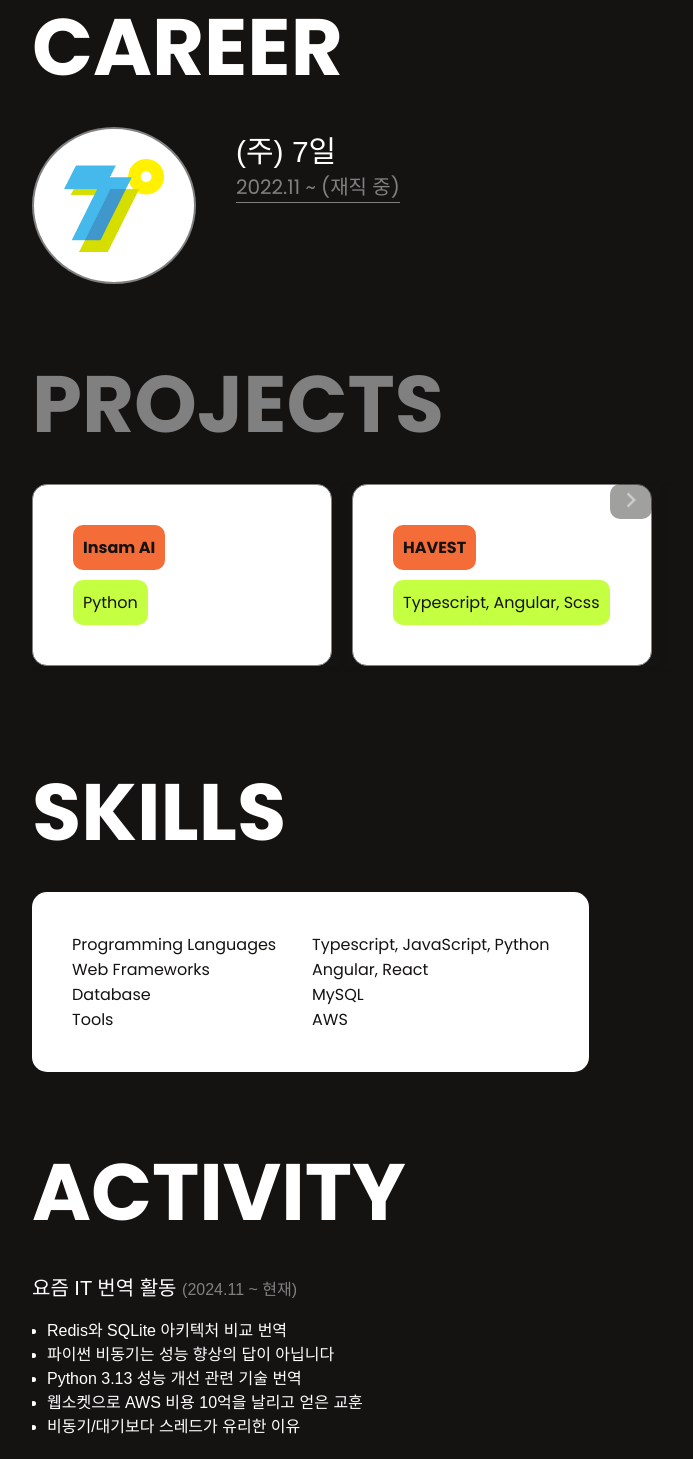
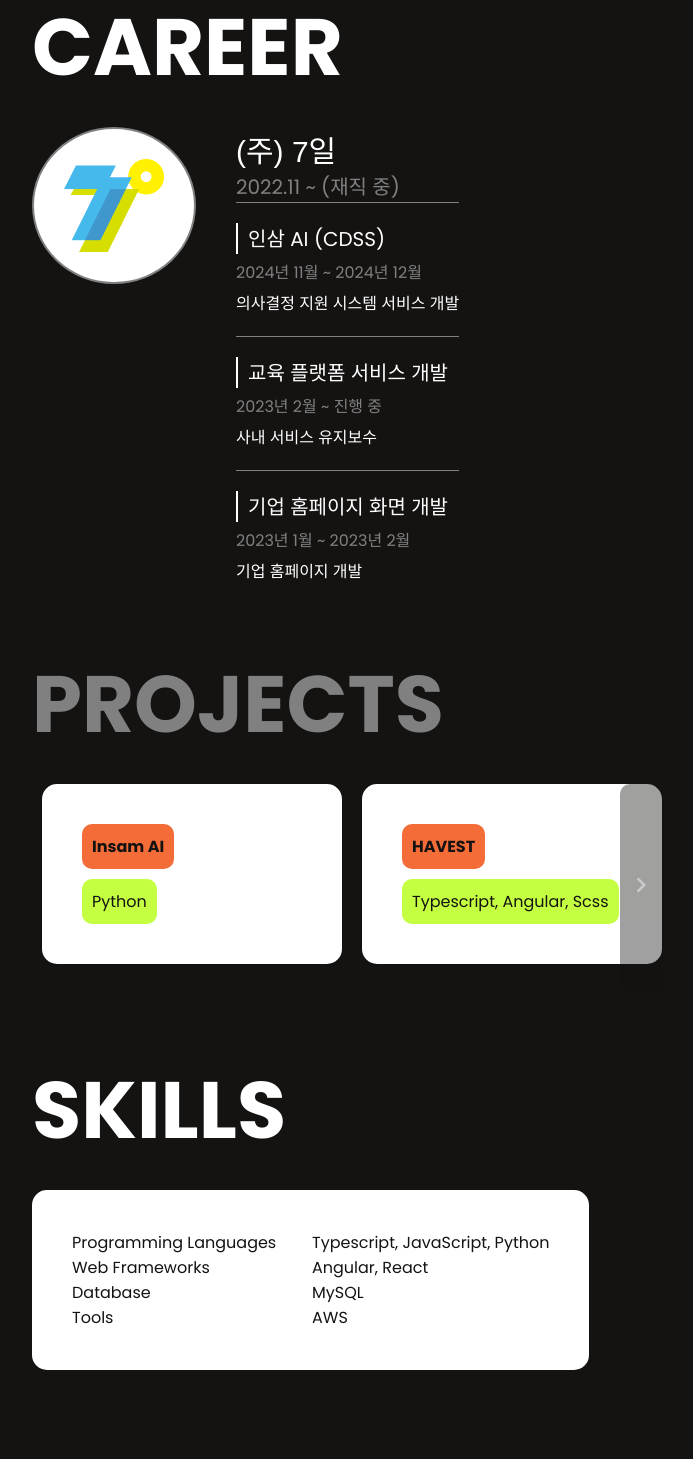
Before and after one commit to davidclimbing/DevFolio, an Angular app: page / in a window 1280 px wide. Shown: the part 1060-2519 px from the top of the page, without its empty margins (288-981 px from the left). Built offline with nearby package versions, Linux system fonts and the light colour scheme.

Commit message:
add transition styling

```diff
--- a/src/app/components/activities/activities.component.html
+++ b/src/app/components/activities/activities.component.html
@@ -6,13 +6,11 @@
       <div class="activities__card">
         <div class="activities__activity-title">요즘 IT 번역 활동 <span>(2024.11 ~ 현재)</span></div>
         <ul class="activities__activity-description">
-          <li>
-            <a>Redis와 SQLite 아키텍처 비교 번역</a>
-          </li>
-          <li>파이썬 비동기는 성능 향상의 답이 아닙니다</li>
-          <li>Python 3.13 성능 개선 관련 기술 번역</li>
-          <li>웹소켓으로 AWS 비용 10억을 날리고 얻은 교훈</li>
-          <li>비동기/대기보다 스레드가 유리한 이유</li>
+          <li><a class="activities__link" target="_blank" href="https://yozm.wishket.com/magazine/detail/2838/">Redis와 SQLite 아키텍처 비교 번역</a></li>
+          <li><a class="activities__link" target="_blank" href="https://yozm.wishket.com/magazine/detail/2853/">파이썬 비동기는 성능 향상의 답이 아닙니다</a></li>
+          <li><a class="activities__link" target="_blank" href="https://yozm.wishket.com/magazine/detail/2872/">Python 3.13 성능 개선 관련 기술 번역</a></li>
+          <li><a class="activities__link" target="_blank" href="https://yozm.wishket.com/magazine/detail/2902/">웹소켓으로 AWS 비용 10억을 날리고 얻은 교훈</a></li>
+          <li><a class="activities__link" target="_blank" href="https://yozm.wishket.com/magazine/detail/2918/">비동기/대기보다 스레드가 유리한 이유</a></li>
         </ul>
       </div>
     </div>
--- a/src/app/components/activities/activities.component.scss
+++ b/src/app/components/activities/activities.component.scss
@@ -37,9 +37,22 @@
   }
 
   &__activity-description {
-    color: #FFFFFF;
     font-size: 1rem;
     font-family: 'Noto Sans KR', sans-serif;
     padding-left: 15px;
+
+    li {
+      transition: transform ease 200ms;
+      cursor: pointer;
+
+      &:hover {
+        transform: scale(1.1);
+      }
+    }
+  }
+
+  &__link {
+    text-decoration: none;
+    color: #FFFFFF;
   }
 }
--- a/src/app/components/career/career.component.html
+++ b/src/app/components/career/career.component.html
@@ -6,9 +6,26 @@
         <div class="career__image-wrap">
           <img class="career__image" src="assets/7days-logo.png" alt="company logo" />
         </div>
-        <div class="career__description">
-          <div class="career__firm">(주) 7일</div>
-          <div class="career__period">2022.11 ~ (재직 중)</div>
+        <div class="career__information-wrap">
+          <div class="career__information">
+            <div class="career__firm">(주) 7일</div>
+            <div class="career__period">2022.11 ~ (재직 중)</div>
+          </div>
+          <div class="career__epic-wrap">
+            <div class="career__epic-title">인삼 AI (CDSS)</div>
+            <div class="career__epic-period">2024년 11월 ~ 2024년 12월</div>
+            <div class="career__epic-description">의사결정 지원 시스템 서비스 개발</div>
+          </div>
+          <div class="career__epic-wrap">
+            <div class="career__epic-title">교육 플랫폼 서비스 개발</div>
+            <div class="career__epic-period">2023년 2월 ~ 진행 중</div>
+            <div class="career__epic-description">사내 서비스 유지보수</div>
+          </div>
+          <div class="career__epic-wrap">
+            <div class="career__epic-title">기업 홈페이지 화면 개발</div>
+            <div class="career__epic-period">2023년 1월 ~ 2023년 2월</div>
+            <div class="career__epic-description">기업 홈페이지 개발</div>
+          </div>
         </div>
       </div>
     </div>
--- a/src/app/components/career/career.component.scss
+++ b/src/app/components/career/career.component.scss
@@ -60,7 +60,47 @@
     box-sizing: border-box;
   }
 
-  &__description {
+  &__information-wrap {
+    display: flex;
+    flex-direction: column;
+    box-sizing: border-box;
+  }
+
+  &__information {
+    display: flex;
+    flex-direction: column;
+  }
+
+  &__epic-wrap {
+    display: flex;
+    flex-direction: column;
+    box-sizing: border-box;
+    color: #FFFFFF;
+    gap: 5px;
+    padding-bottom: 20px;
+
+    & + .career__epic-wrap {
+      border-top: 1px solid #808080;
+    }
+
+    &:last-child {
+      padding-bottom: 0;
+    }
+  }
+
+  &__epic-title {
+    font-size: 20px;
+    margin-top: 20px;
+    padding-left: 10px;
+    border-left: 2px solid #FFFFFF;
+    color: #FFFFFF;
+  }
+
+  &__epic-period {
+    color: #808080;
+  }
+
+  &__epic-description {
 
   }
 
--- a/src/app/components/header/header.component.scss
+++ b/src/app/components/header/header.component.scss
@@ -33,6 +33,11 @@
     font-size: 1rem;
     color: #FFFFFF;
     text-decoration: none;
+    transition: color ease-in-out 100ms;
+
+    &:hover {
+      color: #808080;
+    }
   }
 
   &__hamburger {
--- a/src/app/components/home/home.component.scss
+++ b/src/app/components/home/home.component.scss
@@ -75,8 +75,7 @@
   &--xs {
     .home {
       &__wrap {
-        width: 100vw;
-        padding: 0 40px;
+        width: 90vw;
       }
     }
   }
--- a/src/app/components/projects/project-card/project-card.component.scss
+++ b/src/app/components/projects/project-card/project-card.component.scss
@@ -6,7 +6,6 @@
   cursor: pointer;
   top: 0;
   transition: top ease-in 200ms;
-  box-shadow: 0 2px 4px -2px;
 
   &:hover {
     top: -10px;
@@ -16,12 +15,17 @@
     display: flex;
     flex-direction: column;
     box-sizing: border-box;
-    border: 1px solid #808080;
     background-color: #FFFFFF;
     padding: 40px;
     border-radius: 15px;
     gap: 10px;
     width: 100%;
+    box-shadow: 0 0 1px 0 rgba(0, 0, 0, 0.80);
+    transition: box-shadow ease 400ms;
+
+    &:hover {
+      box-shadow: 0 0 1px 4px rgb(197, 255, 65), 0 2px 1px -1px rgb(0 0 0 / 20%), 0px 1px 1px 0 rgb(0 0 0 / 14%), 0 1px 2px 0 rgb(0 0 0 / 12%);
+    }
   }
 
   &__logo-wrap {
--- a/src/app/components/projects/project-details/project-details.component.html
+++ b/src/app/components/projects/project-details/project-details.component.html
@@ -3,7 +3,7 @@
     <span class="material-icons">close</span>
   </button>
   <div class="project-details__wrap">
-    <div class="project-details__title-wrap">
+     <div class="project-details__title-wrap">
       <div class="project-details__title" [ngClass]="project?.link ? '' : 'project-details__title--disabled'">
         {{project?.title}}
         @if (project?.link) {
@@ -12,10 +12,11 @@
               <span class="material-icons">open_in_new</span>
             </a>
           </div>
-        } @else {
-          <div class="project-details__disabled-text">현재 운영 중이지 않습니다.</div>
         }
       </div>
+      @if (!project?.link) {
+        <div class="project-details__disabled-text">현재 운영 중이지 않습니다.</div>
+      }
     </div>
 
     <div class="project-details__content-wrap">
@@ -41,7 +42,5 @@
         </div>
       </div>
     </div>
-
-    <div class="project-details__skills">{{project?.skills?.join(', ')}}</div>
   </div>
 </div>
--- a/src/app/components/projects/project-details/project-details.component.scss
+++ b/src/app/components/projects/project-details/project-details.component.scss
@@ -29,6 +29,7 @@
     flex-direction: row;
     box-sizing: border-box;
     align-items: center;
+    gap: 10px;
   }
 
   &__title {
@@ -132,4 +133,9 @@
     align-items: center;
     text-decoration: none;
   }
+
+  &__disabled-text {
+    color: #808080;
+    font-size: 16px;
+  }
 }
--- a/src/app/components/projects/projects.component.html
+++ b/src/app/components/projects/projects.component.html
@@ -15,12 +15,18 @@
           <span class="material-icons">chevron_right</span>
         </button>
       </div>
-      <div class="projects__card-wrap" *ngIf="loadingSignal()">
+      <div class="projects__card-wrap">
         <div class="projects__cards" [style]="styleOfLeftShiftPercentOnSlide">
-          @for (project of projects; track project.title) {
-            <div [style]="computedWidthOfCard" (click)="onOpenProjectDetails(project)">
-              <app-project-card [project]="project"></app-project-card>
-            </div>
+          @if (loadingSignal()) {
+            @for (project of projects; track project.title) {
+              <div [style]="computedWidthOfCard" (click)="onOpenProjectDetails(project)">
+                <app-project-card [project]="project"></app-project-card>
+              </div>
+            }
+          } @else {
+            @for (project of projects; track project.title) {
+              <div class="projects__mockup-cards" [style]="computedWidthOfCard"></div>
+            }
           }
         </div>
       </div>
--- a/src/app/components/projects/projects.component.scss
+++ b/src/app/components/projects/projects.component.scss
@@ -1,11 +1,11 @@
 .projects {
   position: relative;
-  overflow: hidden;
   width: 100%;
   box-sizing: border-box;
 
   &__wrap {
     width: 100%;
+    overflow: hidden;
   }
 
   &__title {
@@ -26,30 +26,30 @@
 
   &__content-wrap {
     width: 100%;
-    height: 100%;
     position: relative;
     display: flex;
     flex-direction: column;
     box-sizing: border-box;
-    margin-left: -10px;
   }
 
   &__arrow-wrap {
-    position: relative;
+    position: absolute;
     display: flex;
-    flex: 1 0 auto;
-    z-index: 10;
+    width: 100%;
+    height: 100%;
   }
 
   &__arrow {
     position: absolute;
     top: 0;
     left: 10px;
+    height: 100%;
     background-color: rgb(21, 19, 18);
     opacity: .4;
     border-radius: 10px;
     border: none;
     cursor: pointer;
+    z-index: 10;
 
     span {
       font-size: 30px;
@@ -109,6 +109,13 @@
     }
   }
 
+  &__mockup-cards {
+    display: flex;
+    background-color: #808080;
+    height: 100%;
+    border-radius: 15px;
+  }
+
   &__skills {
     align-self: start;
     font-size: 16px;
--- a/src/app/components/projects/projects.component.ts
+++ b/src/app/components/projects/projects.component.ts
@@ -72,7 +72,7 @@ export class ProjectsComponent implements OnInit, AfterViewInit {
     setTimeout(() => {
       this.sectionWidth = this.slide?.nativeElement?.offsetWidth || 0;
       this.loadingSignal.update(() => true);
-    }, 100)
+    }, 200)
   }
 
   onOpenProjectDetails(project: Project) {
```
